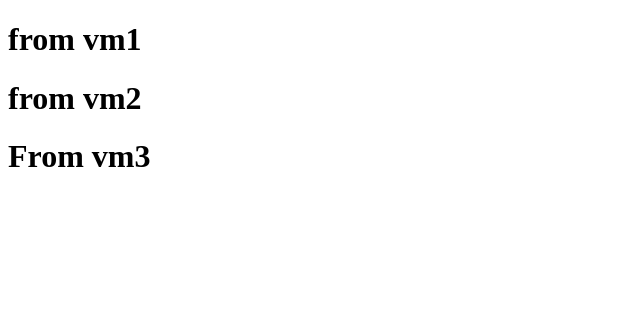
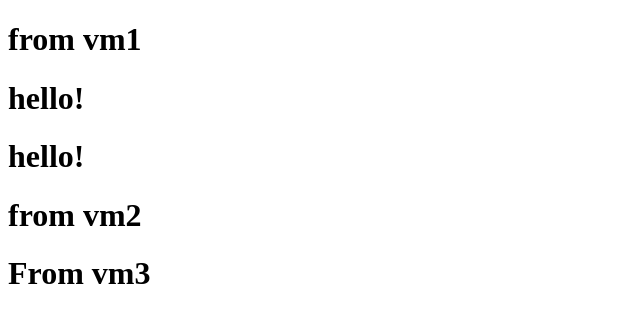
Before and after one commit to stanislous/Vue-Sample, a plain HTML site: page index.html in a window 1280 px wide. Shown: the whole page, without its empty margins (0-640 px from the left). Drawn offline with Linux system fonts and the light colour scheme.

Commit message:
adding custom templates

```diff
--- a/index.html
+++ b/index.html
@@ -14,6 +14,8 @@
 <div id="app1">
 	<h1>{{ title }}</h1>
 	<!-- <button @click="show" ref="myButton">change</button> -->
+	<hello></hello>
+	<hello></hello>
 </div>
 
 <div id="app2">
@@ -26,6 +28,12 @@
 </div>
 
 <script>
+
+//using component can be create custom templates with custom names
+Vue.component('hello', {
+	template: '<h1>hello!</h1>'
+});
+
 var vm1 = new Vue({
 	//keeps track of the specific html part
 	// el: '#app1',
@@ -81,7 +89,8 @@ var vm3 = new Vue({
 });
 
 vm3.$mount('#app3');
-document.getElementById('app3').appendChild(vm3.$el);
+document.getElementById('#app3').appendChild(vm3.$el);
+
 
 </script>
 </body>
```
